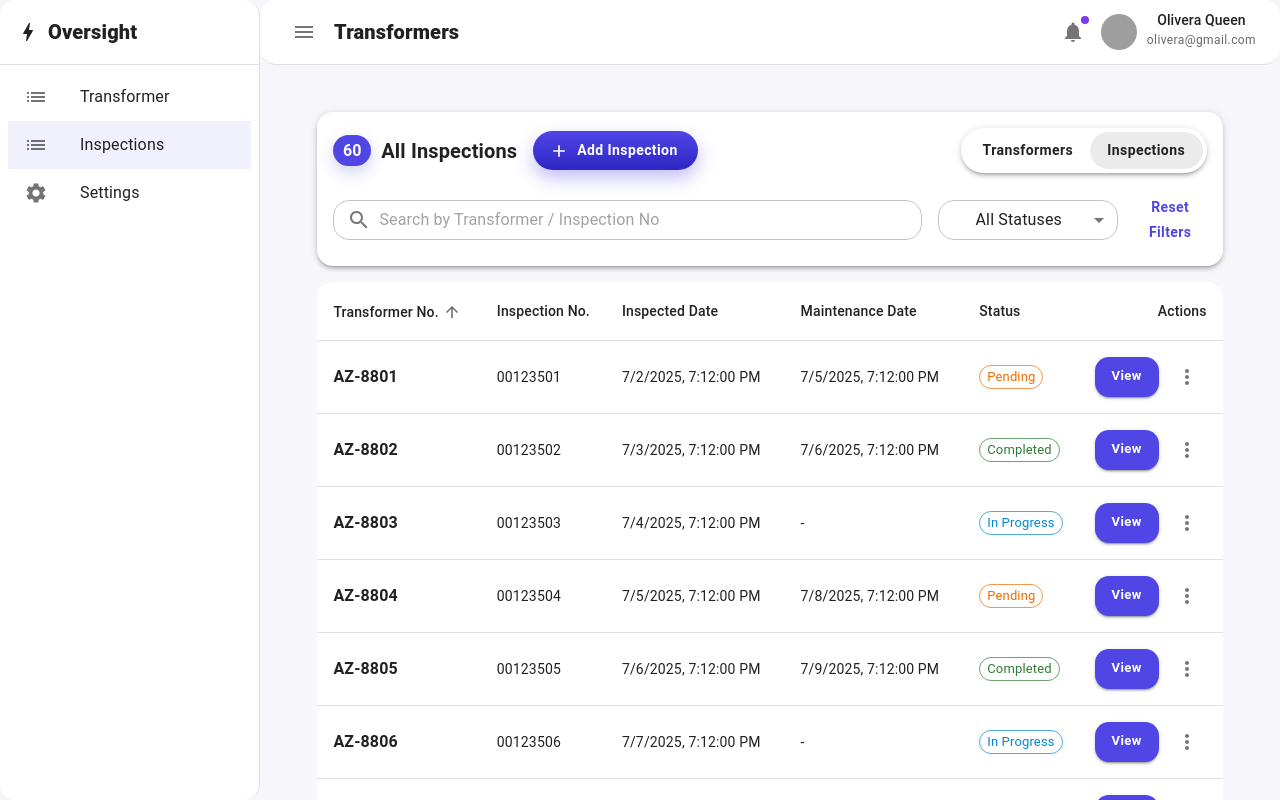
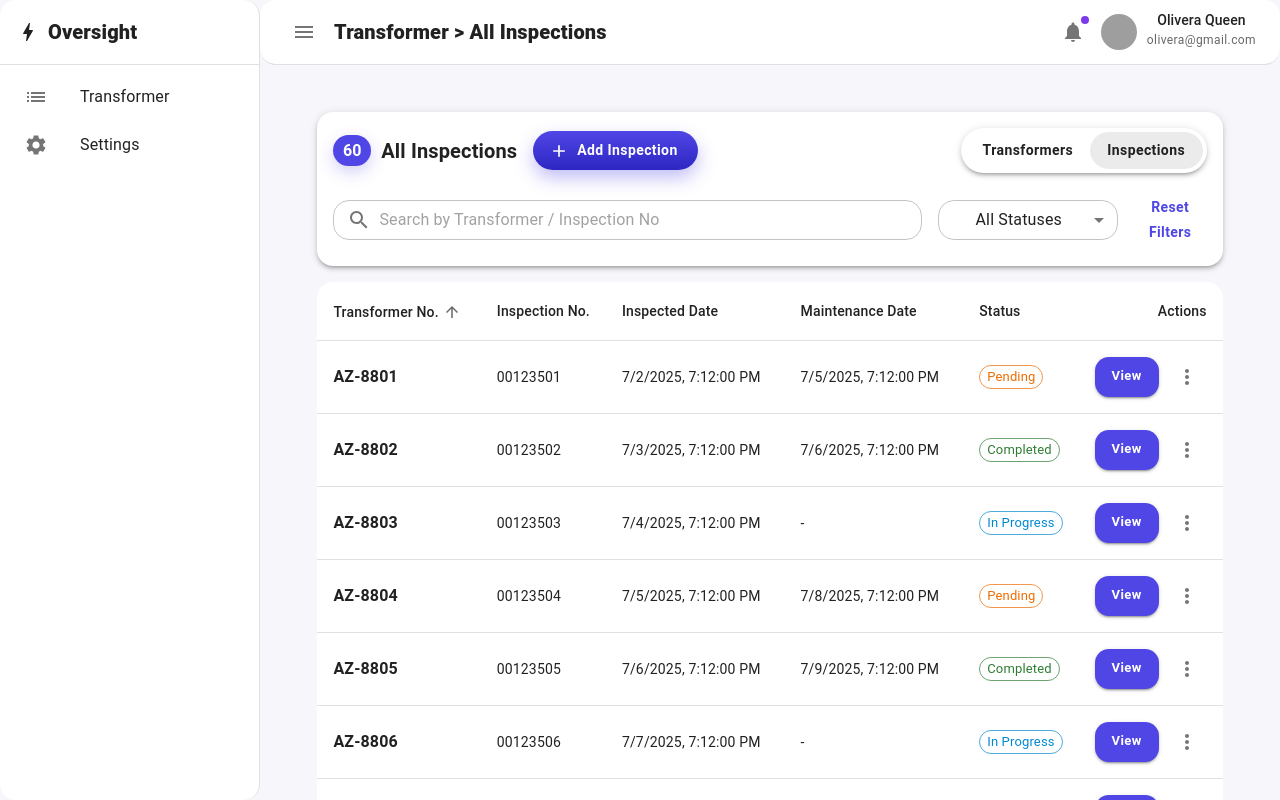
Before and after one commit to SamudraUduwaka/Transformer-maintenance-record-keeper-team-backslash, a React (Vite) app in the folder transformer-dashboard/: page / in a window 1280 px wide. Both pictures are taken after a click on the button "Inspections". Shown: the top 800 px of the page. Built offline with nearby package versions, Linux system fonts and the light colour scheme; grey boxes are pictures that could not be loaded.

Commit message:
Bug fixes

```diff
--- a/transformer-dashboard/src/pages/Dashboard.tsx
+++ b/transformer-dashboard/src/pages/Dashboard.tsx
@@ -176,12 +176,6 @@ export default function Dashboard() {
           <ListItemButton selected={view === "transformers"} onClick={() => setView("transformers")}>
             <ListItemIcon><ListIcon /></ListItemIcon>
             <ListItemText primary="Transformer" />
-          </ListItemButton>
-        </ListItem>
-        <ListItem disablePadding>
-          <ListItemButton selected={view === "inspections"} onClick={() => setView("inspections")}>
-            <ListItemIcon><ListIcon /></ListItemIcon>
-            <ListItemText primary="Inspections" />
           </ListItemButton>
         </ListItem>
         <ListItem disablePadding>
--- a/transformer-dashboard/src/pages/InspectionDetails.tsx
+++ b/transformer-dashboard/src/pages/InspectionDetails.tsx
@@ -516,7 +516,6 @@ export default function InspectionDetails() {
                         <MenuItem value="Sunny">Sunny</MenuItem>
                         <MenuItem value="Cloudy">Cloudy</MenuItem>
                         <MenuItem value="Rainy">Rainy</MenuItem>
-                        <MenuItem value="Windy">Windy</MenuItem>
                       </Select>
                     </FormControl>
                   </Box>
--- a/transformer-dashboard/src/pages/Inspections.tsx
+++ b/transformer-dashboard/src/pages/Inspections.tsx
@@ -1,8 +1,12 @@
 import * as React from "react";
 import {
+  AppBar,
+  Avatar,
+  Badge,
   Box,
   Button,
   Chip,
+  CssBaseline,
   IconButton,
   InputAdornment,
   MenuItem,
@@ -10,6 +14,8 @@ import {
   Select,
   Stack,
   TextField,
+  Toolbar,
+  Tooltip,
   Typography,
   Table,
   TableBody,
@@ -26,6 +32,8 @@ import {
   Add as AddIcon,
   MoreVert as MoreVertIcon,
   Search as SearchIcon,
+  Menu as MenuIcon,
+  Notifications as NotificationsIcon,
 } from "@mui/icons-material";
 import { useNavigate } from "react-router-dom";
 
@@ -100,6 +108,9 @@ const statusChip = (s: InspectionStatus) => {
   return <Chip size="small" variant="outlined" color={i.color} label={i.label} />;
 };
 
+/* Match your drawer width so the fixed AppBar lines up */
+const drawerWidth = 260;
+
 export default function Inspections({ view = "inspections", onChangeView }: Props) {
   const navigate = useNavigate();
 
@@ -138,10 +149,64 @@ export default function Inspections({ view = "inspections", onChangeView }: Prop
   };
 
   return (
+    <>
+      <CssBaseline />
+
+      {/* Top App Header */}
+      <AppBar
+        position="fixed"
+        color="inherit"
+        elevation={0}
+        sx={{
+          bgcolor: "background.paper",
+          borderBottom: (t) => `1px solid ${t.palette.divider}`,
+          ml: { sm: `${drawerWidth}px` },
+          width: { sm: `calc(100% - ${drawerWidth}px)` },
+        }}
+      >
+        <Toolbar sx={{ minHeight: 72 }}>
+          <Stack direction="row" spacing={1.25} alignItems="center">
+            <IconButton>
+              <MenuIcon />
+            </IconButton>
+            <Typography variant="h6" sx={{ fontWeight: 800 }}>
+              Transformer &gt; All Inspections
+            </Typography>
+          </Stack>
+
+          <Box sx={{ flexGrow: 1 }} />
+
+          <Tooltip title="Notifications">
+            <IconButton>
+              <Badge color="secondary" variant="dot">
+                <NotificationsIcon />
+              </Badge>
+            </IconButton>
+          </Tooltip>
+          <Stack direction="row" spacing={1.25} alignItems="center" sx={{ ml: 1 }}>
+            <Avatar src="https://i.pravatar.cc/64?img=1" sx={{ width: 36, height: 36 }} />
+            <Box sx={{ display: { xs: "none", md: "block" } }}>
+              <Typography variant="subtitle2" sx={{ lineHeight: 1 }}>
+                Olivera Queen
+              </Typography>
+              <Typography variant="caption" color="text.secondary">
+                olivera@gmail.com
+              </Typography>
+            </Box>
+          </Stack>
+        </Toolbar>
+      </AppBar>
+
+      {/* Push page content below fixed AppBar */}
+      <Box sx={{ mt: 0 /* 72px */, width: "100%" }}>
         <Stack spacing={2} sx={{ width: "100%" }}>
-      {/* Header card — same structure as Dashboard's header card */}
+          {/* Header card — same structure as before */}
           <Paper elevation={3} sx={{ p: 2, borderRadius: 1, width: "100%", boxSizing: "border-box" }}>
-        <Stack direction={{ xs: "column", md: "row" }} spacing={2} alignItems={{ xs: "stretch", md: "center" }}>
+            <Stack
+              direction={{ xs: "column", md: "row" }}
+              spacing={2}
+              alignItems={{ xs: "stretch", md: "center" }}
+            >
               <Stack direction="row" spacing={1.25} alignItems="center">
                 <Box
                   sx={{
@@ -224,7 +289,7 @@ export default function Inspections({ view = "inspections", onChangeView }: Prop
               </Paper>
             </Stack>
 
-        {/* Filters row — Reset button WITHOUT icon */}
+            {/* Filters row */}
             <Stack direction={{ xs: "column", lg: "row" }} spacing={2} alignItems="center" sx={{ mt: 2 }}>
               <TextField
                 fullWidth
@@ -298,7 +363,13 @@ export default function Inspections({ view = "inspections", onChangeView }: Prop
                           <Button
                             variant="contained"
                             size="small"
-                        onClick={() => navigate(`/${encodeURIComponent(row.transformerNo)}/${encodeURIComponent(row.inspectionNo)}`)}
+                            onClick={() =>
+                              navigate(
+                                `/${encodeURIComponent(row.transformerNo)}/${encodeURIComponent(
+                                  row.inspectionNo
+                                )}`
+                              )
+                            }
                           >
                             View
                           </Button>
@@ -335,5 +406,7 @@ export default function Inspections({ view = "inspections", onChangeView }: Prop
             />
           </Paper>
         </Stack>
+      </Box>
+    </>
   );
 }
```
Lines whose indentation alone changed are shown as unchanged.
